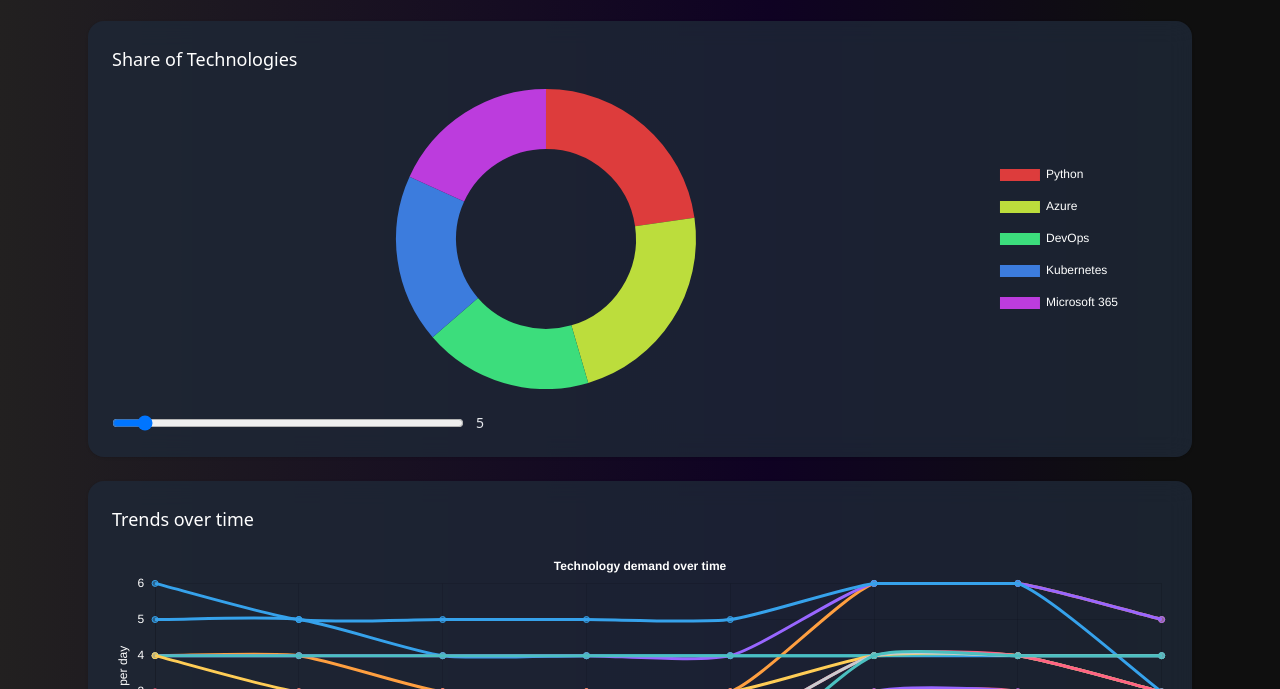
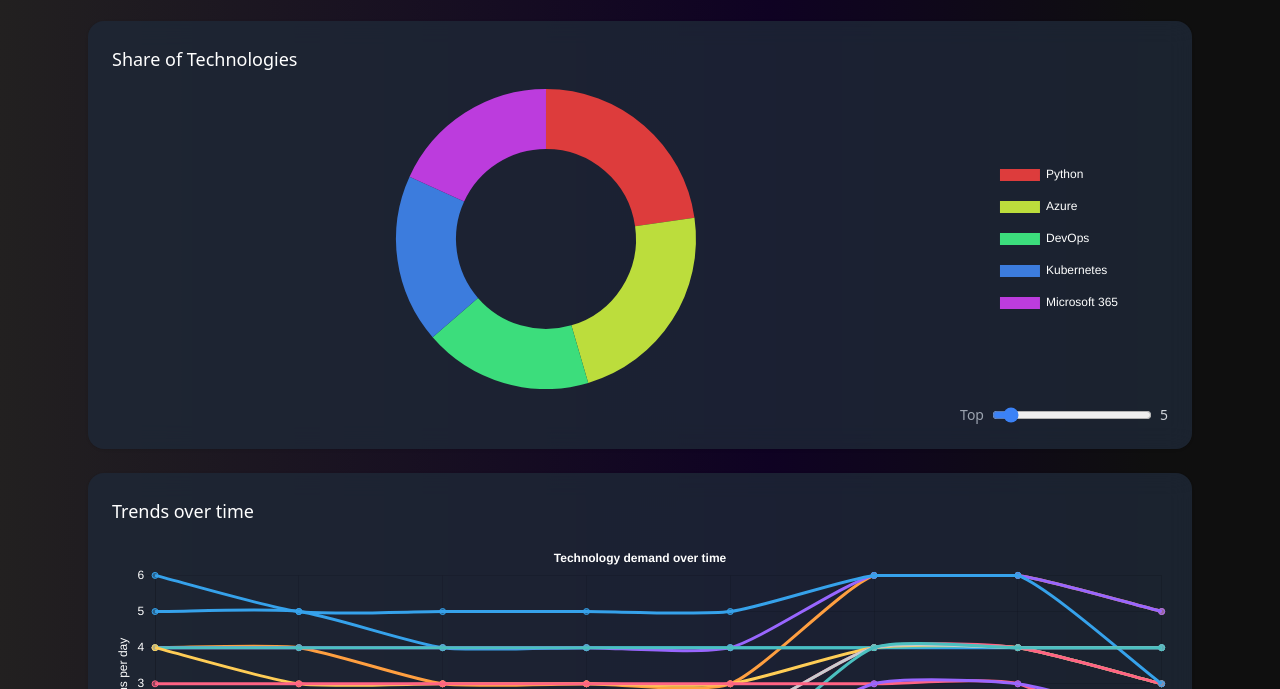
Before and after one commit to matias-cavalcante/it_jobs_req_alfred, a plain HTML site: page index.html in a window 1280 px wide. Shown: the part 111-800 px from the top of the page. Drawn offline with nearby package versions, Linux system fonts and the light colour scheme.

Commit message:
moved drag bar to the right

```diff
--- a/index.html
+++ b/index.html
@@ -28,17 +28,22 @@
       <div class="bg-gray-800 bg-opacity-80 backdrop-blur-md rounded-2xl shadow p-4 md:p-6 text-white">
   <h2 class="text-lg font-medium mb-4">Share of Technologies</h2>
 
-        <!-- Chart + legend area -->
+  <!-- donut + legend -->
   <div class="flex justify-center" style="height:300px; width:100%;">
     <canvas id="donutChart"></canvas>
   </div>
 
-        <!-- Slider control -->
-        <div class="mt-6 flex items-center gap-3">
-          <input id="topN" type="range" min="3" max="30" value="5" class="w-full md:w-1/3">
-          <span id="topNValue" class="text-sm text-gray-200">5</span>
+  <!-- slider control (aligned right, under legend) -->
+  <div class="flex justify-end mt-4">
+    <div class="flex items-center gap-2">
+      <label for="topN" class="text-sm text-gray-400">Top</label>
+      <input id="topN" type="range" min="3" max="30" step="1" value="5"
+             class="w-40 accent-blue-500" />
+      <span id="topNValue" class="text-sm font-medium text-gray-300">5</span>
     </div>
   </div>
+</div>
+
     </section>
 
     <!-- TIMELINE CARD -->
```
Lines whose indentation alone changed are shown as unchanged.
